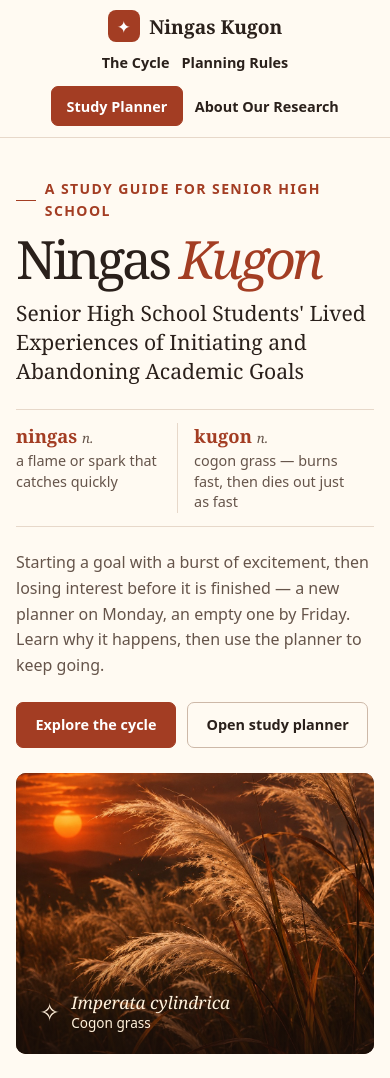
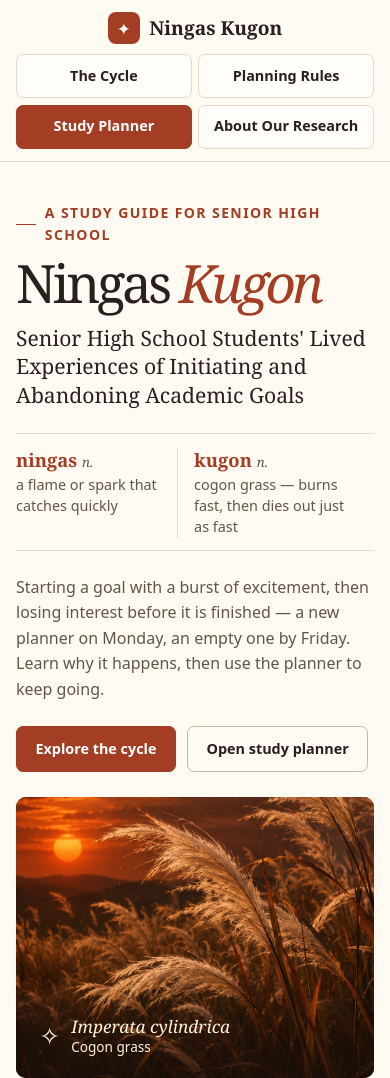
Before and after one commit to seuiaaaaaaaa/ningaskugon, a plain HTML site: page index.html in a window 390 px wide. Shown: the top 1078 px of the page. Drawn offline with Linux system fonts and the light colour scheme.

Commit message:
Fix responsive navigation layout

```diff
--- a/index.html
+++ b/index.html
@@ -19,10 +19,8 @@
       <div class="nav-links">
         <a href="#cycle">The Cycle</a>
         <a href="#rules">Planning Rules</a>
-        <div class="nav-planner-links">
-          <a class="button button-small" href="#planner">Study Planner</a>
-          <a href="#about-research">About Our Research</a>
-        </div>
+        <a class="button button-small" href="#planner">Study Planner</a>
+        <a href="#about-research">About Our Research</a>
       </div>
     </nav>
   </header>
--- a/styles.css
+++ b/styles.css
@@ -27,12 +27,14 @@ h1 em, h2 em { color: var(--accent); font-weight: inherit; }
 .skip-link { position: fixed; z-index: 2; top: .75rem; left: .75rem; padding: .6rem 1rem; background: var(--white); transform: translateY(-150%); }
 .skip-link:focus { transform: none; }
 .site-header { border-bottom: 1px solid var(--line); }
-.nav, .nav-links, .nav-planner-links, .brand { display: flex; align-items: center; }
+.nav, .nav-links, .brand { display: flex; align-items: center; }
 .nav { min-height: 71px; justify-content: space-between; gap: 1rem; }
 .brand { gap: .6rem; font: 600 1.2rem/1.2 var(--serif); white-space: nowrap; }
 .brand-mark { display: grid; place-items: center; width: 32px; height: 32px; border-radius: 8px; background: var(--accent); color: white; font: 1.05rem system-ui; }
-.nav-links, .nav-planner-links { gap: clamp(.75rem, 3vw, 2.2rem); font-size: .9rem; font-weight: 600; }
-.nav-links a:not(.button):hover, .footer > a:last-child:hover { color: var(--accent); text-decoration: underline; }
+.nav-links { gap: clamp(.25rem, 1vw, 1rem); font-size: .9rem; font-weight: 600; }
+.nav-links > a { display: flex; align-items: center; justify-content: center; min-height: 44px; padding: .4rem .7rem; border-radius: 7px; text-align: center; line-height: 1.3; }
+.nav-links > a:not(.button):hover { background: var(--soft); color: var(--accent); }
+.footer > a:last-child:hover { color: var(--accent); text-decoration: underline; }
 .button { display: inline-flex; justify-content: center; align-items: center; min-height: 46px; padding: .6rem 1.15rem; border: 1px solid var(--accent); border-radius: 7px; background: var(--accent); color: white; font-weight: 650; font-size: .9rem; white-space: nowrap; }
 .button:hover { background: #812e1a; border-color: #812e1a; }
 .button-small { min-height: 40px; padding: .4rem .9rem; }
@@ -135,10 +137,18 @@ input[type="time"]::-webkit-date-and-time-value { text-align: start; }
   .hero-image { min-height: 400px; }
   .rules-grid { grid-template-columns: repeat(2, 1fr); }
 }
+@media (max-width: 760px) {
+  .nav { flex-direction: column; justify-content: center; gap: .65rem; padding-block: .75rem; }
+  .nav-links { justify-content: center; }
+}
+@media (max-width: 560px) {
+  .nav-links { width: 100%; max-width: 390px; display: grid; grid-template-columns: repeat(2, minmax(0, 1fr)); align-items: stretch; gap: .4rem; }
+  .nav-links > a:not(.button) { border: 1px solid var(--line); background: var(--white); }
+  .nav-links > a:not(.button):hover { background: var(--soft); }
+  .nav-links > .button { white-space: normal; }
+}
 @media (max-width: 640px) {
   .wrap { width: calc(100% - 2rem); }
-  .nav { justify-content: center; flex-wrap: wrap; padding-block: .65rem; gap: .55rem 1rem; }
-  .nav-links { justify-content: center; flex-wrap: wrap; }
   .hero, .planner-grid, .stage-detail { grid-template-columns: 1fr; }
   .calendar-link { display: inline-flex; align-items: center; min-height: 44px; margin-bottom: .25rem; }
   .daily, .calendar { scroll-margin-top: .75rem; }
```
